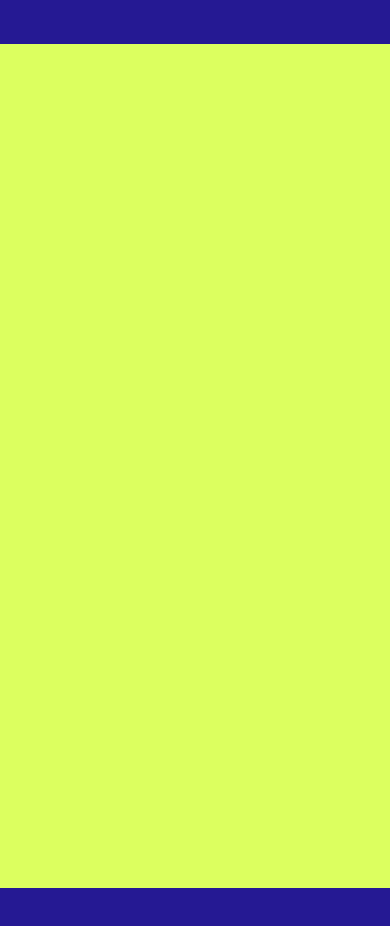
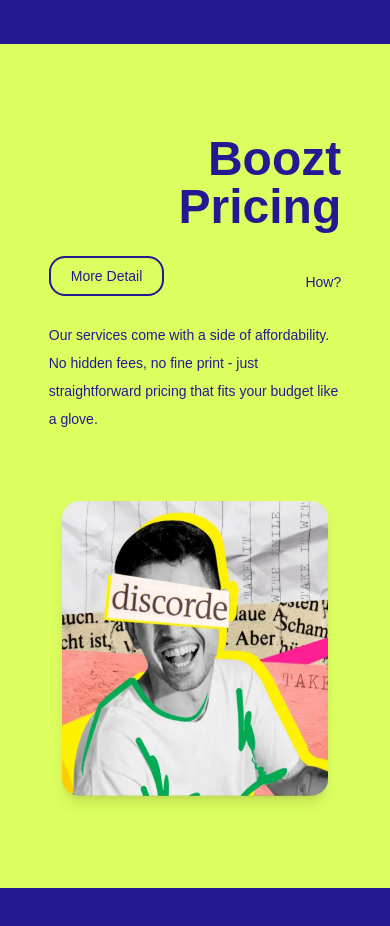
Before and after one commit to TangXianSheng6322/bootz, an Angular app: page / in a window 390 px wide. Shown: the part 4060-4986 px from the top of the page. Before the commit the page ends 4948 px from the top, so only its background shows below. Built offline with nearby package versions, Linux system fonts and the light colour scheme; a web font is replaced by a local one.

Commit message:
Pricing section for mobile is done

```diff
--- a/src/app/portfolio/portfolio.component.html
+++ b/src/app/portfolio/portfolio.component.html
@@ -30,7 +30,7 @@
         <div class="right xl:flex xl:w-3/12 xl:flex-col xl:justify-between">
           <p class="text-mainLime hidden text-right text-4xl xl:block">Why?</p>
           <p
-            class="text-mainLime xl md:text-xl md:font-medium lg:text-2xl xl:text-right xl:font-light"
+            class="text-mainLime md:text-xl md:font-medium lg:text-2xl xl:text-right xl:font-light"
           >
             Check out some of our star-studded campaigns and success stories.
             Warning: may cause serious FOMO
--- a/src/app/pricing/pricing.component.html
+++ b/src/app/pricing/pricing.component.html
@@ -1 +1,44 @@
-<section class="bg-mainLime h-[100vh]"></section>
+<section
+  class="bg-mainLime xs:my-[10vh] pro:items-baseline pro:h-[95vh] flex h-[100vh] items-center justify-center px-[5vw] py-[5vh] sm:my-[5vh]"
+>
+  <div
+    class="pro:gap-[10vh] container mt-[5vh] flex flex-col items-center gap-[3vh]"
+  >
+    <div class="text flex w-10/12 flex-col-reverse gap-[3vh]">
+      <div class="left flex flex-row-reverse items-end justify-between">
+        <p class="text-mainIndigo md:text-xl md:font-medium lg:text-2xl">
+          How?
+        </p>
+        <button
+          class="text-mainIndigo md:text-xl md:font-medium lg:text-2xl xl:text-3xl xl:font-normal"
+        >
+          More Detail
+        </button>
+      </div>
+      <div class="right">
+        <h1 class="text-right text-5xl md:text-7xl lg:text-8xl xl:text-9xl">
+          Boozt <br />
+          Pricing
+        </h1>
+      </div>
+    </div>
+    <div class="bottom grid grid-cols-1 gap-[3vh]">
+      <div class="text flex items-center justify-center">
+        <p
+          class="w-10/12 md:text-xl md:font-medium lg:text-2xl xl:text-right xl:font-light"
+        >
+          Our services come with a side of affordability. No hidden fees, no
+          fine print - just straightforward pricing that fits your budget like a
+          glove.
+        </p>
+      </div>
+      <div class="image xs:p-[5vh] pro:p-0 flex items-center justify-center">
+        <img
+          src="pic10.png"
+          alt="a man"
+          class="xs:rounded-2xl aspect-square h-[35vh] shadow-lg sm:rounded-3xl lg:rounded-4xl xl:h-fit"
+        />
+      </div>
+    </div>
+  </div>
+</section>
--- a/src/styles.css
+++ b/src/styles.css
@@ -7,6 +7,7 @@
   --font-pixel: 'Bitcount Grid Double', system-ui;
   --font-main: 'Funnel Display', sans-serif;
   --breakpoint-xs: 22rem;
+  --breakpoint-pro: 26rem;
 }
 
 @utility pic {
```
Also changed, not shown: public/pic10.png (added).
